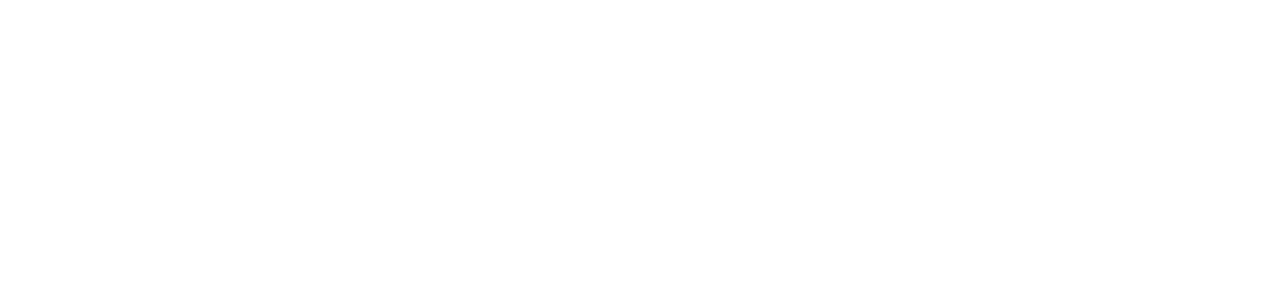
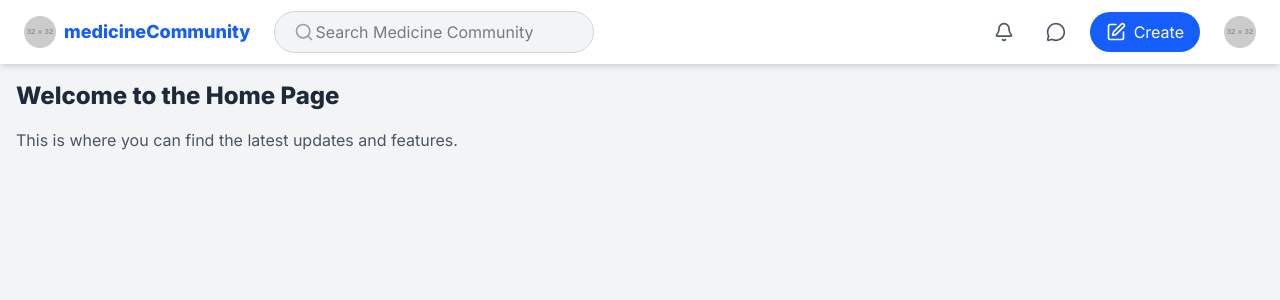
Before and after one commit to Mohammedlabbouj/medicineCommunityForntEnd, a React (Vite) app in the folder my-app/: page /home in a window 1280 px wide. Before the commit this address had no page. Shown: the top 300 px of the page. Built offline with nearby package versions, Linux system fonts and the light colour scheme.

Commit message:
added the home page and nav bar

```diff
--- a/my-app/index.html
+++ b/my-app/index.html
@@ -2,7 +2,6 @@
 <html lang="en">
   <head>
     <meta charset="UTF-8" />
-    <link rel="icon" type="image/svg+xml" href="/vite.svg" />
     <link rel="stylesheet" href="/src/index.css" />
     <link
       href="https://fonts.googleapis.com/css2?family=Inter:wght@400;600;800&display=swap"
--- a/my-app/package.json
+++ b/my-app/package.json
@@ -3,6 +3,7 @@
   "private": true,
   "version": "0.0.0",
   "type": "module",
+  "main": "index.js",
   "scripts": {
     "dev": "vite",
     "build": "tsc -b && vite build",
@@ -10,7 +11,10 @@
     "preview": "vite preview"
   },
   "dependencies": {
+    "@radix-ui/react-slot": "^1.2.3",
     "@tailwindcss/vite": "^4.1.11",
+    "class-variance-authority": "^0.7.1",
+    "lucide-react": "^0.525.0",
     "react": "^19.1.0",
     "react-dom": "^19.1.0",
     "react-router-dom": "^7.6.3",
--- a/my-app/src/App.css
+++ b/my-app/src/App.css
@@ -1 +1,20 @@
 @import "tailwindcss";
+body {
+  font-family: "Inter", sans-serif;
+  background-color: #f3f4f6; /* A light gray background */
+}
+/* Custom scrollbar for sidebar, if needed */
+aside::-webkit-scrollbar {
+  width: 8px;
+}
+aside::-webkit-scrollbar-track {
+  background: #f1f1f1;
+  border-radius: 10px;
+}
+aside::-webkit-scrollbar-thumb {
+  background: #888;
+  border-radius: 10px;
+}
+aside::-webkit-scrollbar-thumb:hover {
+  background: #555;
+}
--- a/my-app/src/App.tsx
+++ b/my-app/src/App.tsx
@@ -1,8 +1,8 @@
 import LandingPage from "./pages/LandingPage";
-import SignUp from "./components/SignUp";
 import CreateAccount from "./pages/CreateAccount";
-import CodeVerification from "./components/CodeVerification";
 import { BrowserRouter, Route, Routes } from "react-router-dom";
+import Home from "./pages/Home";
+
 import "./App.css";
 
 function App() {
@@ -11,7 +11,7 @@
       <Routes>
         <Route path="/" element={<LandingPage />} />
         <Route path="/createAcount" element={<CreateAccount />} />
-        <Route path="/codeVerification" element={<CodeVerification />} />
+        <Route path="/home" element={<Home />} />
       </Routes>
     </BrowserRouter>
   );
--- /dev/null
+++ b/my-app/src/components/NaveBar.tsx
@@ -0,0 +1,54 @@
+import { useEffect } from "react";
+// import { createIcons } from "lucide";
+import { Edit, MessageCircle, Bell, Search } from "lucide-react";
+
+export default function NaveBar() {
+  return (
+    <nav className="fixed top-0 left-0 right-0 z-50 bg-white shadow-md p-4 flex items-center justify-between h-16">
+      <div className="flex items-center space-x-4">
+        <a
+          href="#"
+          className="flex items-center text-lg font-bold text-blue-600 rounded-md p-2 hover:bg-gray-100"
+        >
+          <img
+            src="https://placehold.co/32x32/1e3a8a/ffffff?text=MC"
+            alt="Logo"
+            className="mr-2 rounded-full"
+          />
+          <span className="hidden sm:block">medicineCommunity</span>
+        </a>
+
+        <div className="relative w-48 sm:w-64 md:w-80">
+          <input
+            type="text"
+            placeholder="Search Medicine Community"
+            className="w-full pl-10 pr-4 py-2 border border-gray-300 rounded-full focus:outline-none focus:ring-2 focus:ring-blue-500 bg-gray-100"
+          />
+          <div className="absolute inset-y-0 left-0 pl-3 flex items-center pointer-events-none">
+            <Search className="w-5 h-5 text-gray-400 ml-2" />
+          </div>
+        </div>
+      </div>
+
+      <div className="flex items-center space-x-2 sm:space-x-4">
+        <button className="p-2 rounded-full hover:bg-gray-100">
+          <Bell className="w-5 h-5 text-gray-600" />
+        </button>
+        <button className="p-2 rounded-full hover:bg-gray-100">
+          <MessageCircle className="w-5 h-5 text-gray-600" />
+        </button>
+        <button className="bg-blue-600 text-white px-4 py-2 rounded-full flex items-center space-x-2 hover:bg-blue-700">
+          <Edit className="w-5 h-5" />
+          <span className="hidden sm:block">Create</span>
+        </button>
+        <button className="p-2 rounded-full hover:bg-gray-100">
+          <img
+            src="https://placehold.co/32x32/d1d5db/000000?text=U"
+            alt="User Avatar"
+            className="rounded-full"
+          />
+        </button>
+      </div>
+    </nav>
+  );
+}
--- a/my-app/src/pages/CreateAccount.tsx
+++ b/my-app/src/pages/CreateAccount.tsx
@@ -1,4 +1,5 @@
 import { useState } from "react";
+import { useNavigate } from "react-router-dom";
 import CodeVerification from "../components/CodeVerification";
 import SignUp from "../components/SignUp";
 import Role from "../components/Role";
@@ -11,6 +12,13 @@
   const handleSignUp = () => setHasSignedUp(true);
   const handleVerification = () => setHasVerified(true);
   const handleRoleDone = () => setRoleStepDone(true);
+  const navigate = useNavigate();
+  if (roleStepDone) {
+    //set a timer of 5 seconds before navigating to the home page
+    setTimeout(() => {
+      navigate("/home");
+    }, 5000);
+  }
 
   return (
     <div className="bg-gradient-to-br from-blue-100 to-blue-300 min-h-screen flex items-center justify-center p-4 font-sans">
--- /dev/null
+++ b/my-app/src/pages/Home.tsx
@@ -0,0 +1,20 @@
+import React from "react";
+import NaveBar from "../components/NaveBar";
+
+export default function Home() {
+
+  return (
+    <div className="bg-gray-100 min-h-screen">
+      <NaveBar />
+      <div className="container mx-auto mt-16 p-4">
+        <h1 className="text-2xl font-bold text-gray-800 mb-4">
+          Welcome to the Home Page
+        </h1>
+        <p className="text-gray-600">
+          This is where you can find the latest updates and features.
+        </p>
+      </div>
+
+    </div>
+  );
+}
--- /dev/null
+++ b/my-app/src/scripts/sript.ts
@@ -0,0 +1,45 @@
+// Initialize Lucide icons
+lucide.createIcons();
+
+// Handle mobile sidebar toggle
+const mobileSidebarToggle = document.getElementById("mobile-sidebar-toggle");
+const sidebar = document.querySelector("aside");
+const sidebarOverlay = document.getElementById("sidebar-overlay");
+
+mobileSidebarToggle.addEventListener("click", () => {
+  sidebar.classList.toggle("hidden");
+  sidebar.classList.toggle("fixed"); // Ensure it's fixed when shown
+  sidebar.classList.toggle("w-full"); // Make it full width on mobile
+  sidebar.classList.toggle("left-0");
+  sidebar.classList.toggle("bottom-0");
+  sidebar.classList.toggle("z-50"); // Bring to front
+  sidebarOverlay.classList.toggle("hidden");
+});
+
+sidebarOverlay.addEventListener("click", () => {
+  sidebar.classList.add("hidden");
+  sidebar.classList.remove("fixed", "w-full", "left-0", "bottom-0", "z-50");
+  sidebarOverlay.classList.add("hidden");
+});
+
+// Add responsiveness for sidebar on window resize
+window.addEventListener("resize", () => {
+  if (window.innerWidth >= 768) {
+    // md breakpoint in Tailwind is 768px
+    sidebar.classList.remove(
+      "hidden",
+      "fixed",
+      "w-full",
+      "left-0",
+      "bottom-0",
+      "z-50"
+    );
+    sidebarOverlay.classList.add("hidden");
+  } else {
+    // Ensure it's hidden if resized to small, but only if not explicitly opened
+    if (!sidebar.classList.contains("flex")) {
+      // Check if it's not opened as a flex item
+      sidebar.classList.add("hidden");
+    }
+  }
+});
--- a/my-app/src/types/createAccountTypes.ts
+++ b/my-app/src/types/createAccountTypes.ts
@@ -16,8 +16,4 @@
 }
 export interface RoleProps {
   onContinue: () => void;
-  role: string;
-  setRole: (role: string) => void;
-  specialization: string;
-  setSpecialization: (specialization: string) => void;
 }
```
Also changed, not shown: 1 other file (tests, documents, lock files or other folders).
